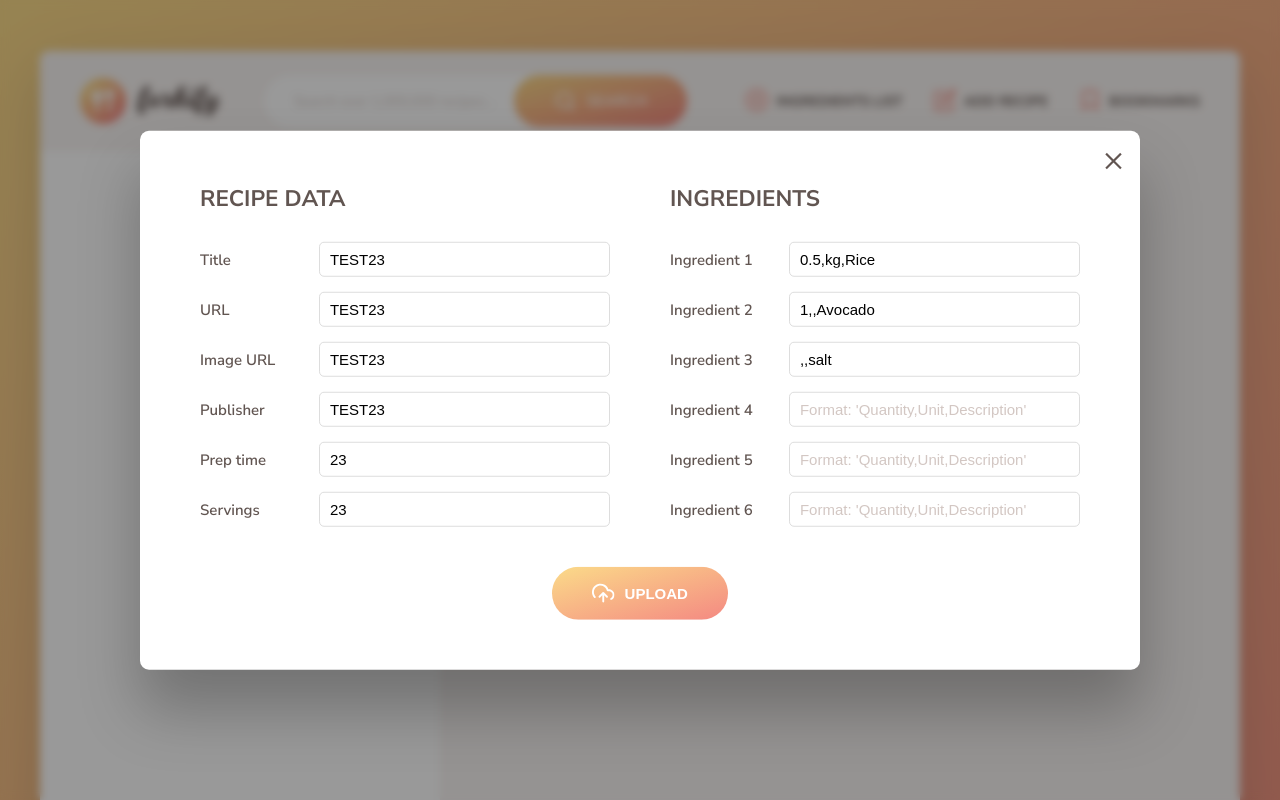
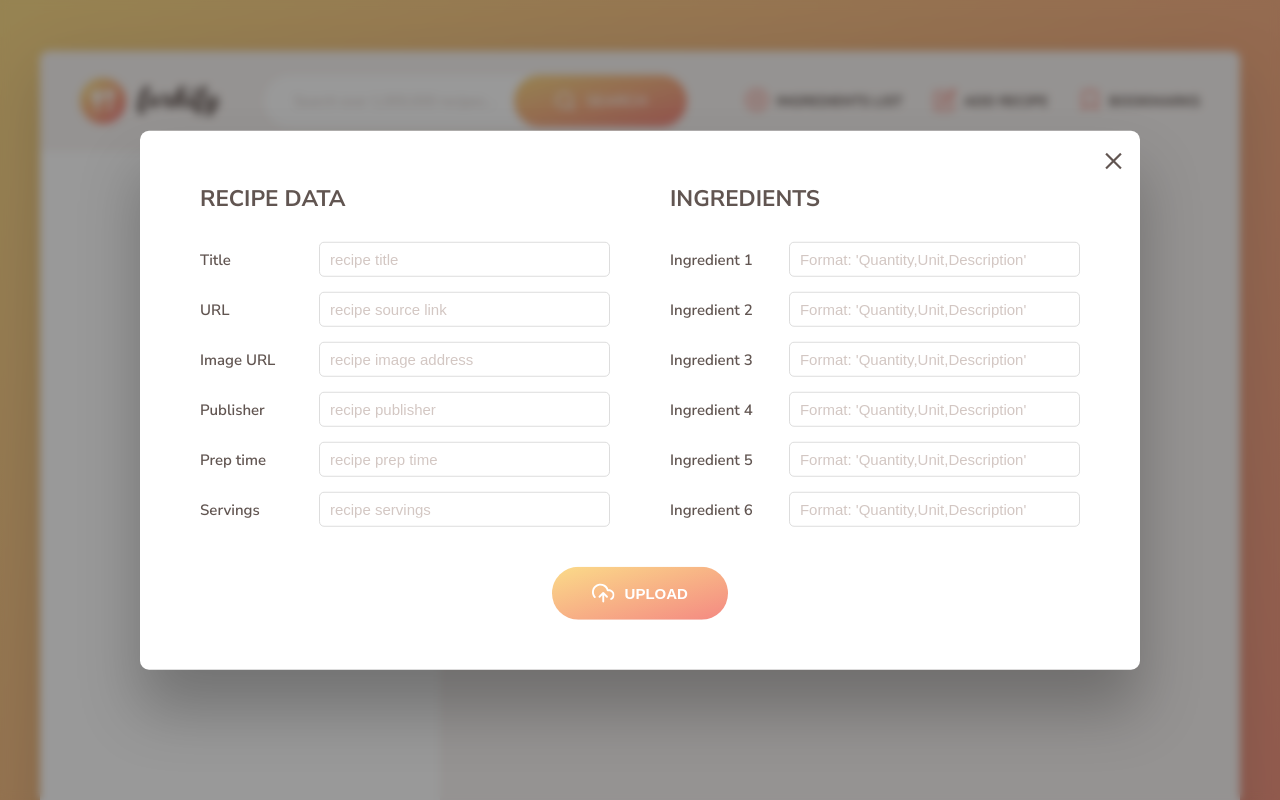
Before and after one commit to parisa-rahmani/recipeApp-parisa, a website built with Parcel: page index.html in a window 1280 px wide. Both pictures are taken after a click on the button "ADD RECIPE". Shown: the top 800 px of the page. Built offline with nearby package versions, Linux system fonts and the light colour scheme.

Commit message:
update form

```diff
--- a/index.html
+++ b/index.html
@@ -283,24 +283,60 @@
         <div class="upload__column">
           <h3 class="upload__heading">Recipe data</h3>
           <label>Title</label>
-          <input value="TEST23" required name="title" type="text" />
+          <input
+            value=""
+            required
+            name="title"
+            type="text"
+            placeholder="recipe title"
+          />
           <label>URL</label>
-          <input value="TEST23" required name="sourceUrl" type="text" />
+          <input
+            value=""
+            required
+            name="sourceUrl"
+            type="text"
+            placeholder="recipe source link"
+          />
           <label>Image URL</label>
-          <input value="TEST23" required name="image" type="text" />
+          <input
+            value=""
+            required
+            name="image"
+            type="text"
+            placeholder="recipe image address"
+          />
           <label>Publisher</label>
-          <input value="TEST23" required name="publisher" type="text" />
+          <input
+            value=""
+            required
+            name="publisher"
+            type="text"
+            placeholder="recipe publisher"
+          />
           <label>Prep time</label>
-          <input value="23" required name="cookingTime" type="number" />
+          <input
+            value=""
+            required
+            name="cookingTime"
+            type="number"
+            placeholder="recipe prep time"
+          />
           <label>Servings</label>
-          <input value="23" required name="servings" type="number" />
+          <input
+            value=""
+            required
+            name="servings"
+            type="number"
+            placeholder="recipe servings"
+          />
         </div>
 
         <div class="upload__column">
           <h3 class="upload__heading">Ingredients</h3>
           <label>Ingredient 1</label>
           <input
-            value="0.5,kg,Rice"
+            value=""
             type="text"
             required
             name="ingredient-1"
@@ -308,14 +344,14 @@
           />
           <label>Ingredient 2</label>
           <input
-            value="1,,Avocado"
+            value=""
             type="text"
             name="ingredient-2"
             placeholder="Format: 'Quantity,Unit,Description'"
           />
           <label>Ingredient 3</label>
           <input
-            value=",,salt"
+            value=""
             type="text"
             name="ingredient-3"
             placeholder="Format: 'Quantity,Unit,Description'"
```
